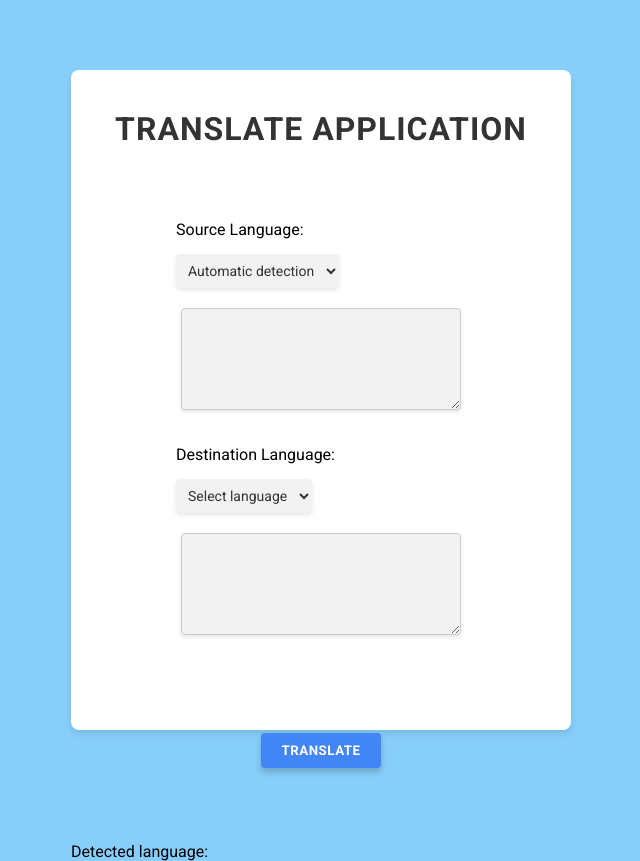
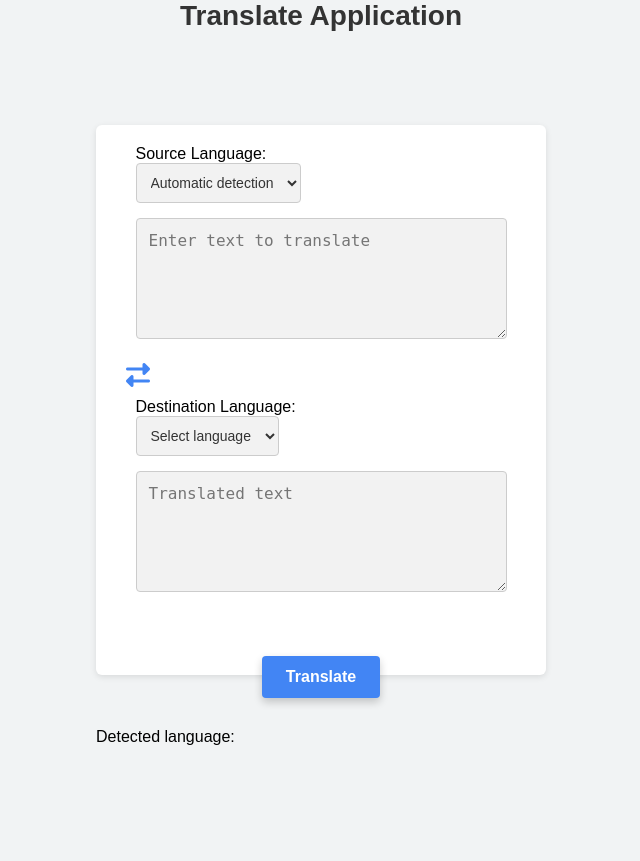
Before and after one commit to AHmed-Malik-benelkadi/Lingua-Franca, a Flask app: template app/template/index.html in a window 1280 px wide. Shown: the whole page, without its empty margins (319-959 px from the left). After the commit the page ends 745 px from the top, so only its background shows below. Run offline with Flask 3, Linux system fonts and the light colour scheme; the template is opened without the code that fills it, so the values that code supplies are empty; some libraries are stand-ins or nearby versions.

Commit message:
Updated style.css file to include the new styles

```diff
--- a/app/main.py
+++ b/app/main.py
@@ -1,42 +1,34 @@
-"""
-This is the main file of the application.
-made by: Ahmed M.Ben elkadi
-"""
-# import libraries Flask for thew web app and the api googletrans for the translation
 from flask import Flask, render_template, request, jsonify
 from googletrans import Translator, LANGUAGES
 
-# create the app and the translator
 app = Flask(__name__, template_folder='template', static_folder='static')
-translator = Translator() # create the translator object
+translator = Translator()
 
-@app.route('/', methods=['GET']) # the route of the app and the method GET to get the data from the form
-# the function index() to render the template index.html and to get the data from the form
+@app.route('/', methods=['GET'])
 def index():
-    if request.method == 'GET': # if the method is GET get the data from the form
+    if request.method == 'GET':
         input_text = request.args.get('inputData')
         source_language = request.args.get('srcLanguage')
         dest_language = request.args.get('destLanguage')
 
-    languages = list(LANGUAGES.values()) # get the languages from the googletrans library and put them in a list
+    languages = list(LANGUAGES.values())
 
     if source_language and dest_language and input_text:
-        try: # try to translate the text and return the translation, the source language and the language of the text
+        try:
             translation, detect_src, src_language = translate_text(input_text, source_language, dest_language)
             return jsonify({'translation': translation, 'detectSrc': detect_src, 'src': src_language})
-        except Exception as e: # if the translation failed return an error message
+        except Exception as e:
             error_message = 'Translation failed. Please try again later.'
             return jsonify({'error': error_message})
 
-    return render_template('index.html', languages=languages) # render the template index.html and pass the languages list to the template
+    return render_template('index.html', languages=languages)
 
-# the function translate_text() to translate the text and return the translation, the source language and the language of the text
 def translate_text(input_text, source_language, dest_language):
-    infos = translator.translate(input_text) # get the source language of the text
+    infos = translator.translate(input_text)
     detect_src = LANGUAGES[infos.src]
-    dest = list(LANGUAGES.keys())[list(LANGUAGES.values()).index(dest_language)] # get the destination language of the text from the list of languages
+    dest = list(LANGUAGES.keys())[list(LANGUAGES.values()).index(dest_language)]
 
-    if source_language == "auto": # if the source language is auto detect the source language and translate the text
+    if source_language == "auto":
         result = translator.translate(input_text, src=infos.src, dest=dest)
     else:
         src = list(LANGUAGES.keys())[list(LANGUAGES.values()).index(source_language)]
@@ -46,7 +38,7 @@ def translate_text(input_text, source_language, dest_language):
             result = translator.translate(input_text, src=src, dest=dest)
 
     translation = result.text
-    return translation, detect_src, source_language # return the translation, the source language and the language of the text
+    return translation, detect_src, source_language
 
 if __name__ == '__main__':
-    app.run(debug=True) # run the app in debug mode
+    app.run(debug=True)
--- a/app/static/script.js
+++ b/app/static/script.js
@@ -1,76 +1,65 @@
-let contentGenerated = false;  // To avoid multiple calls to the API when the user clicks on the button
+function fetchData() {
+  const inputData = document.getElementById('input_data');
+  const destLanguage = document.getElementById('dest_language');
+  const srcLanguage = document.getElementById('src_language');
+  const para = document.getElementById('msg_error');
+  const sugg = document.getElementById('sugg');
 
-        function fetchData() { // Function called when the user clicks on the button
-            let inputData = document.getElementById('input_data');
-            let destLanguage = document.getElementById('dest_language');
-            let srcLanguage = document.getElementById('src_language');
-            let para = document.getElementById('msg_error');
-            let sugg = document.getElementById('sugg');
-
-            if (contentGenerated) { // If the content has already been generated, we do not call the API again
+  if (destLanguage.value === "select") {
+    para.textContent = "Please select the destination language!";
     return;
   }
 
-            if (destLanguage.value === "select") { // If the user has not selected a destination language, we display an error message
-                para.textContent = "Please select the destination language !";
-            } else if (inputData.value === "") {
-                para.textContent = "Please complete the text area !";
-            } else {
-                fetch(`/?inputData=${inputData.value}&srcLanguage=${srcLanguage.value}&destLanguage=${destLanguage.value}`, { // We call the API
+  if (inputData.value === "") {
+    para.textContent = "Please complete the text area!";
+    return;
+  }
+
+  fetch(`/?inputData=${inputData.value}&srcLanguage=${srcLanguage.value}&destLanguage=${destLanguage.value}`, {
     method: 'GET',
     headers: { 'Content-Type': 'application/json' }
   })
     .then(response => response.json())
     .then(data => {
-                        console.log('Réponse du serveur:', data);
+      console.log('Server Response:', data);
       document.getElementById('output_text').value = data.translation;
-                        let divIcon = document.querySelector('.icon');
-                        let iconElement = document.createElement('i');
-                        divIcon.appendChild(iconElement);
-                        iconElement.style.cursor = "pointer";
-                        iconElement.classList.add('fa-solid', 'fa-arrows-rotate');
-                        iconElement.addEventListener("click", () => {
-                            let tempSelectValue = srcLanguage.value;
-                            if (srcLanguage.value === "auto") {
-                                srcLanguage.value = destLanguage.value;
-                                destLanguage.value = data.detectSrc;
-                            }
-                            else {
-                                srcLanguage.value = destLanguage.value;
-                                destLanguage.value = tempSelectValue;
-                            }
-                            let tempTextareaValue = inputData.value;
-                            inputData.value = document.getElementById('output_text').value;
-                            document.getElementById('output_text').value = tempTextareaValue;
+
+      if (data.detectSrc !== data.src) {
+        sugg.textContent = "Detected language: ";
+        const link = document.createElement("a");
+        const src = document.getElementById('src_language');
+        link.textContent = data.detectSrc;
+        link.style.cursor = "pointer";
+        link.addEventListener("click", () => {
+          src.value = data.detectSrc;
           sugg.textContent = "";
           link.textContent = "";
-                        });
-                        if (data.detectSrc != data.src) { // If the detected language is different from the source language, we display a suggestion
-                            sugg.textContent = "Detected language: ";
-                            let link = document.createElement("a");
-                            let src = document.getElementById('src_language');
-                            link.textContent = data.detectSrc;
-                            link.style.cursor = "pointer";
-                            link.addEventListener("click", () => { // If the user clicks on the suggestion, we change the source language
-
-                                for (let i = 0; i < src.options.length; i++) {
-                                    if (src.options[i].value === data.detectSrc) {
-                                        src.selectedIndex = i;
-                                    }
-                                }
-                                sugg.textContent = "";
-                                link.textContent = "";
-
+          fetchData(); // Call the fetchData() function again with the detected language
         });
         sugg.appendChild(link);
       } else {
         sugg.textContent = "";
       }
-                        contentGenerated = true;
+
+      const iconElement = document.getElementById('iconElement');
+      iconElement.classList.add('icon-rotate'); // Add the icon rotation class
     })
-                    .catch(error => { // If an error occurs, we display it in the console
-                        console.error('Erreur:', error);
+    .catch(error => {
+      console.error('Error:', error);
     });
+
   para.textContent = "";
 }
+
+function invertLanguages() {
+  const srcLanguage = document.getElementById('src_language');
+  const destLanguage = document.getElementById('dest_language');
+
+  // Invert the selected languages
+  const temp = srcLanguage.value;
+  srcLanguage.value = destLanguage.value;
+  destLanguage.value = temp;
+
+  const iconElement = document.getElementById('iconElement');
+  iconElement.classList.toggle('icon-rotate'); // Toggle the icon rotation class
 }
--- a/app/static/style.css
+++ b/app/static/style.css
@@ -1,80 +1,86 @@
-@import url('https://fonts.googleapis.com/css2?family=Roboto:wght@400;700&display=swap');
-
 html {
   box-sizing: border-box;
-  background-color: lightskyblue;
+  background-color: #f1f3f4;
+}
+h1 {
+  margin: 0 auto 40px; /* Ajouter "auto" pour centrer horizontalement */
+  text-align: center;
+  font-size: 28px;
+  font-weight: bold;
+  color: #333;
 }
 
-html, body {
+*, *:before, *:after {
+  box-sizing: inherit;
+  margin: 0;
+  padding: 0;
+}
+
+body {
+  font-family: Arial, sans-serif;
   height: 100%;
   margin: 0;
   padding: 0;
 }
 
-* {
-  margin: 0;
-  font-family: 'Roboto', sans-serif;
-}
-
-textarea {
-  display: block;
-}
-
 .container {
   position: absolute;
+  top: 50%;
   left: 50%;
-  top: 50%;
   transform: translate(-50%, -50%);
-  width: 500px;
-  height: 660px;
-  border-radius: 8px;
+  width: 450px;
+  height: 550px;
+  border-radius: 6px;
   background-color: #fff;
-  box-shadow: 0px 4px 6px rgba(0, 0, 0, 0.1);
+  box-shadow: 0px 2px 6px rgba(0, 0, 0, 0.1);
 }
 
 .container_area {
   display: flex;
   flex-direction: column;
-  justify-content: center;
   align-items: center;
-  padding: 12px;
+  padding: 20px;
 }
 
 .icon {
   align-self: flex-start;
-  padding: 15px;
+  padding: 10px;
 }
 
 .icon i {
   color: #4285f4;
+  font-size: 24px;
+  transition: transform 0.3s ease;
+}
+
+.icon i.icon-rotate:hover {
+  transform: rotate(90deg);
 }
 
 .container h1 {
-  margin: 40px 0 60px 0;
+  margin: 30px 0 40px;
   text-align: center;
-  text-transform: uppercase;
-  letter-spacing: 1px;
+  font-size: 28px;
+  font-weight: bold;
   color: #333;
 }
 
 .button_translate {
   display: flex;
   justify-content: center;
-  align-items: center;
+  margin: 30px 0;
 }
 
 .button_translate button {
   cursor: pointer;
-  margin: 74px 0;
   background-color: #4285f4;
   color: #fff;
   border: none;
   border-radius: 4px;
-  padding: 10px 20px;
-  text-transform: uppercase;
-  letter-spacing: 0.5px;
-  font-weight: 700;
-  box-shadow: 0px 4px 6px rgba(0, 0, 0, 0.2);
+  padding: 12px 24px;
+  font-size: 16px;
+  font-weight: bold;
+  box-shadow: 0px 4px 8px rgba(0, 0, 0, 0.2);
   transition: background-color 0.3s ease;
 }
 
@@ -83,43 +89,42 @@ textarea {
 }
 
 .container_area .select {
-  padding: 15px 0;
+  margin-bottom: 15px;
 }
 
 .container_area select {
   cursor: pointer;
   border-radius: 4px;
-  border: none;
-  outline: 0;
-  padding: 8px;
-  font-size: 14px;
-  background-color: #f2f2f2;
-  color: #333;
-  box-shadow: 0px 2px 4px rgba(0, 0, 0, 0.1);
-}
-
-.container_area textarea {
-  border-radius: 4px;
   border: 1px solid #ccc;
-  margin: 5px;
+  outline: none;
   padding: 10px;
   font-size: 14px;
   background-color: #f2f2f2;
   color: #333;
-  box-shadow: 0px 2px 4px rgba(0, 0, 0, 0.1);
+}
+
+.container_area textarea {
+  width: 100%;
+  border-radius: 4px;
+  border: 1px solid #ccc;
+  margin-bottom: 10px;
+  padding: 12px;
+  font-size: 16px;
+  background-color: #f2f2f2;
+  color: #333;
 }
 
 #msg_error {
-  margin: 15px 0;
+  margin-bottom: 15px;
   text-align: center;
   font-size: 14px;
   color: #d50000;
 }
 
 #sugg {
-  color: #777;
-  margin:  -13px 62px 20px 138px;
-  font-size: 13px;
+  color: #4285f4;
+  margin-left: 138px;
+  font-size: 14px;
   text-align: left;
 }
 
@@ -132,3 +137,8 @@ textarea {
 #sugg a:hover {
   color: #3367d6;
 }
+
+.language-link {
+  cursor: pointer;
+  text-decoration: underline;
+}
--- a/app/template/index.html
+++ b/app/template/index.html
@@ -1,6 +1,5 @@
 <!DOCTYPE html>
 <html lang="en">
-
 <head>
     <meta charset="UTF-8">
     <meta http-equiv="X-UA-Compatible" content="IE=edge">
@@ -8,14 +7,16 @@
     <script src="https://kit.fontawesome.com/f1aff2a005.js" crossorigin="anonymous"></script>
     <script src="../static/script.js"></script>
 
-    <link rel="stylesheet" href="../static/style.css"/>
+<link rel="stylesheet" href="../static/style.css"/>
 
-    <title>Translate Application</title>
+<title>Translate Application</title>
 </head>
 <body>
-    {% block content %}
+    <header>
+        <h1>Translate Application</h1>
+    </header>
+    <main>
         <div class="container">
-            <h1>Translate Application</h1>
             <div class="container_area">
                 <div class="input_">
                     <label for="src_language">Source Language:</label>
@@ -27,9 +28,11 @@
                             {% endfor %}
                         </select>
                     </div>
-                    <textarea id="input_data" name="input_text" rows="5" cols="33"></textarea>
+                    <textarea id="input_data" name="input_text" rows="5" cols="33" placeholder="Enter text to translate"></textarea>
                 </div>
-                <div class="icon"></div>
+                <div class="icon">
+                    <i id="iconElement" class="fas fa-exchange-alt icon-rotate" onclick="invertLanguages()" title="Invert Languages"></i>
+                </div>
                 <div class="result_">
                     <label for="dest_language">Destination Language:</label>
                     <div class="select">
@@ -40,17 +43,18 @@
                             {% endfor %}
                         </select>
                     </div>
-                    <textarea id="output_text" name="output_text" rows="5" cols="33"></textarea>
+                    <textarea id="output_text" name="output_text" rows="5" cols="33" placeholder="Translated text"></textarea>
                 </div>
             </div>
             <p id="sugg"></p>
             <p id="msg_error"></p>
-            <div class="button_translate"><button onclick="fetchData()">Translate</button></div>
+            <div class="button_translate">
+                <button onclick="fetchData()">Translate</button>
+            </div>
             <div id="detect_src_container">Detected language: <span id="detect_src"></span></div>
             <div id="link_detect_src_container"><a id="link_detect_src"></a></div>
         </div>
-
-    {% endblock %}
+    </main>
 
 </body>
 </html>
```
Also changed, not shown: README.md. Lines whose indentation alone changed are shown as unchanged.
